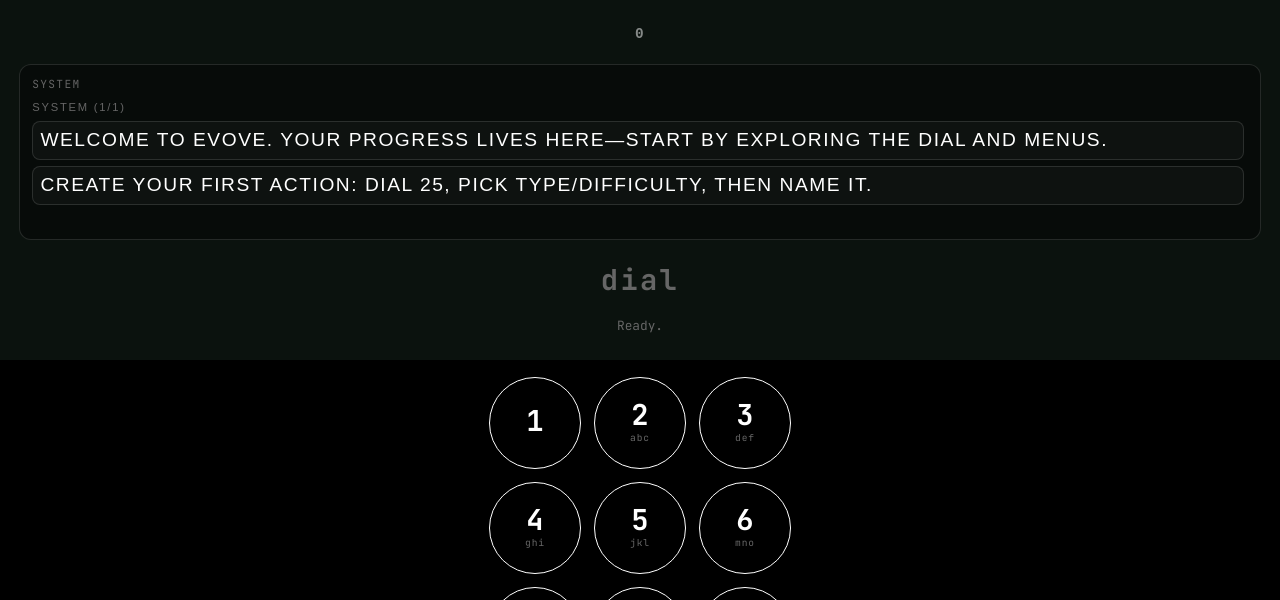
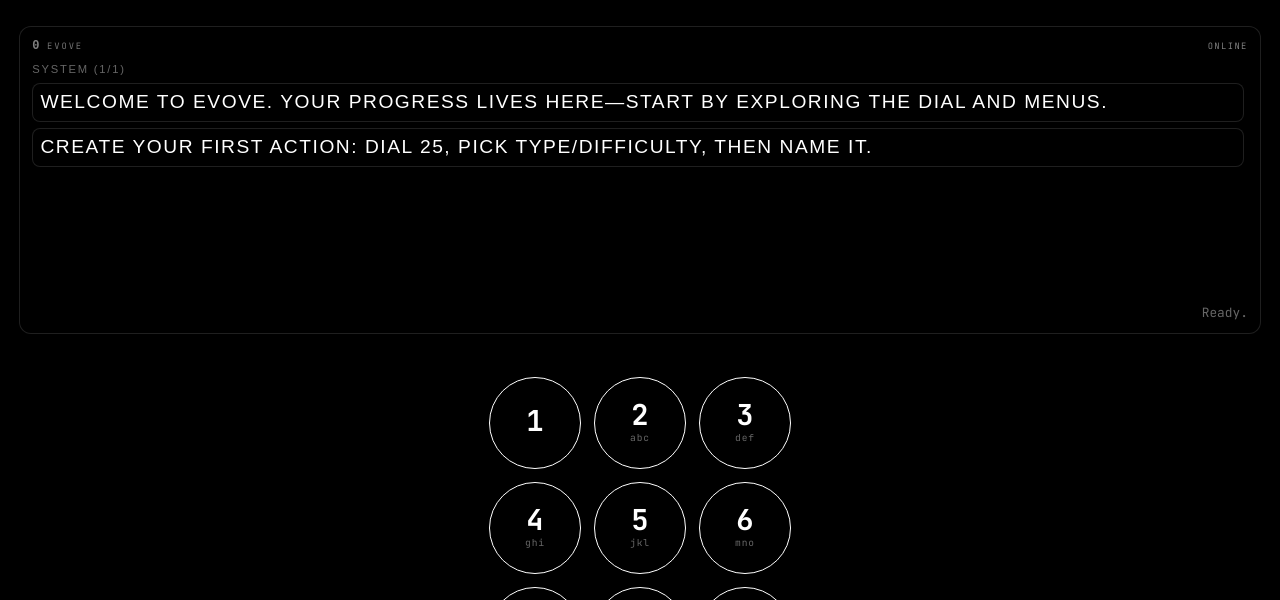
Before and after one commit to do-mgix/evove-by-roko, a Flask app: page / in a window 1280 px wide. Shown: the top 600 px of the page. Run offline with Flask 3, Linux system fonts and the light colour scheme; some web fonts are replaced.

Commit message:
Refine web display layout and animations

```diff
--- a/src/components/services/web_service/static/screen_ui.js
+++ b/src/components/services/web_service/static/screen_ui.js
@@ -45,6 +45,15 @@ class ScreenUI {
             clearInterval(this.sequenceTimer);
             this.sequenceTimer = null;
         }
+    }
+
+    getLastRender() {
+        return this.lastRender ? { ...this.lastRender } : null;
+    }
+
+    setLastRender(state) {
+        this.lastRender = state ? { ...state } : null;
+        this.renderLast();
     }
 
     clearScreen() {
--- a/src/components/services/web_service/templates/index.html
+++ b/src/components/services/web_service/templates/index.html
@@ -52,7 +52,7 @@
         /* DISPLAY */
         #display-row {
             flex: 0 0 45vh;
-            background: #0b120e;
+            background: #000;
             padding: 1.6rem 1.2rem;
             display: flex;
             flex-direction: column;
@@ -114,23 +114,44 @@
         }
 
         #display-messages-panel {
-            flex: 0 0 22vh;
+            flex: 1 1 auto;
             display: flex;
             flex-direction: column;
             gap: 0.6rem;
             border: 1px solid rgba(255, 255, 255, 0.12);
             border-radius: 12px;
             padding: 0.75rem;
-            background: rgba(0, 0, 0, 0.35);
+            background: #000;
             min-height: 0;
             overflow: hidden;
         }
 
-        #display-messages-title {
-            font-size: 0.7rem;
-            color: var(--dim);
-            letter-spacing: 0.12em;
+        #topbar {
+            display: flex;
+            justify-content: space-between;
+            align-items: center;
+            font-size: 0.55rem;
+            letter-spacing: 0.16em;
+            color: rgba(255, 255, 255, 0.5);
             text-transform: uppercase;
+            transition: transform 0.3s ease, opacity 0.3s ease;
+        }
+
+        #topbar .top-left {
+            display: flex;
+            align-items: center;
+            gap: 0.4rem;
+        }
+
+        #topbar .brand {
+            font-size: 0.55rem;
+            letter-spacing: 0.22em;
+            color: rgba(255, 255, 255, 0.45);
+        }
+
+        #topbar.hidden {
+            transform: translateY(-120%);
+            opacity: 0;
         }
 
         #display-messages {
@@ -203,11 +224,52 @@
             padding: 0.35rem 0.45rem;
             border-radius: 8px;
             border: 1px solid rgba(255, 255, 255, 0.12);
-            background: rgba(255, 255, 255, 0.03);
+            background: #000;
         }
 
         #display-messages.menu {
             white-space: normal;
+        }
+
+        #display-messages-panel #display-points {
+            font-family: 'Courier New', monospace;
+            font-size: 0.75rem;
+            font-weight: 700;
+            color: var(--fg);
+            letter-spacing: 0.1em;
+            text-align: left;
+            opacity: 0.5;
+        }
+
+        #display-messages-panel #phone-display {
+            flex: 0 0 auto;
+            display: flex;
+            flex-direction: column;
+            gap: 0.5rem;
+            align-items: center;
+            justify-content: center;
+        }
+
+        #display-number {
+            opacity: 0;
+            transform: translateY(16px);
+            transition: transform 0.25s ease, opacity 0.25s ease;
+        }
+
+        #display-number.visible {
+            opacity: 1;
+            transform: translateY(0);
+        }
+
+        #display-number .float-char {
+            display: inline-block;
+            animation: floatChar 2.4s ease-in-out infinite;
+            animation-delay: var(--float-delay, 0s);
+        }
+
+        @keyframes floatChar {
+            0%, 100% { transform: translateY(0); }
+            50% { transform: translateY(-6px); }
         }
 
         .menu-item {
@@ -709,18 +723,16 @@
         <div class="progress"><div class="progress-fill"></div></div>
         <div class="status" id="loadscreen-status"></div>
     </div>
-    <div id="network-lost">
-        <div class="nl-card">
-            <div class="nl-title">Network Lost</div>
-            <div class="nl-subtitle">Please check your connection</div>
-            <button class="nl-retry" id="network-retry">Retry</button>
-        </div>
-    </div>
     <!-- DISPLAY -->
     <div id="display-row">
-        <div id="display-points">0</div>
-            <div id="display-messages-panel">
-            <div id="display-messages-title">SYSTEM</div>
+        <div id="display-messages-panel">
+            <div id="topbar">
+                <div class="top-left">
+                    <div id="display-points">0</div>
+                    <div class="brand">EVOVE</div>
+                </div>
+                <span id="conn-status">CONNECTING</span>
+            </div>
             <div id="display-messages">
                 <div id="lockscreen">
                     <div class="lockscreen-content">
@@ -729,9 +741,9 @@
                     </div>
                 </div>
             </div>
-        </div>
-        <div id="phone-display">
-            <div id="display-number" class="empty">dial</div>
+            <div id="phone-display">
+                <div id="display-number"></div>
+            </div>
             <div id="display-label">Ready.</div>
         </div>
     </div>
@@ -842,14 +854,14 @@
         const displayLabel  = document.getElementById('display-label');
         const displayMessages = document.getElementById('display-messages');
         const toast         = document.getElementById('toast');
+        const topbar        = document.getElementById('topbar');
+        const connStatus    = document.getElementById('conn-status');
         const lockscreen    = document.getElementById('lockscreen');
         const lockTime      = document.getElementById('lock-time');
         const lockDate      = document.getElementById('lock-date');
         const progressFill  = document.querySelector('#loadscreen .progress-fill');
         const loadscreen    = document.getElementById('loadscreen');
         const loadscreenStatus = document.getElementById('loadscreen-status');
-        const networkLost   = document.getElementById('network-lost');
-        const networkRetry  = document.getElementById('network-retry');
         const keys          = document.querySelectorAll('.key');
         const keypad        = document.getElementById('phone-keypad');
         const displayRow    = document.getElementById('display-row');
@@ -909,6 +921,7 @@
         let lockDragStartY = 0;
         let lockDragDelta = 0;
         let lockDragging = false;
+        let lastServerRender = null;
 
         function setLoadMessage(msg) {
             if (loadscreenStatus) loadscreenStatus.textContent = msg || '';
@@ -941,15 +954,8 @@
             }, remaining);
         }
 
-        function showNetworkLost() {
-            // Disabled: do not block UI when connection drops.
-            return;
-        }
-
-        function hideNetworkLost() {
-            if (networkLost) networkLost.classList.remove('show');
-            displayRow.style.display = '';
-            keypad.style.display = '';
+        function setConnectionStatus(text) {
+            if (connStatus) connStatus.textContent = text || '';
         }
 
         async function playStartupSound() {
@@ -1079,10 +1085,6 @@
 
         // HELPERS
         function updateDisplay() {
-            let emptyLabel = inputMode === 'text' ? 'type' : 'dial';
-            if (pendingType && pendingPrompt) {
-                emptyLabel = pendingPrompt;
-            }
             if (buffer) {
                 if (suggestionActive && activeSuggestionDisplay && pendingPrompt === 'log message') {
                     const b = buffer;
@@ -1091,17 +1093,49 @@
                     const bLower = b.toLowerCase();
                     if (sLower.startsWith(bLower) && s.length >= b.length) {
                         const tail = s.slice(b.length);
-                        displayNumber.innerHTML = `${b}<span class="ghost">${tail}</span>`;
+                        const animated = b.split('').map((ch, idx) => {
+                            const delay = `${(idx % 6) * 0.12}s`;
+                            return `<span class="float-char" style="--float-delay:${delay}">${ch}</span>`;
+                        }).join('');
+                        displayNumber.innerHTML = `${animated}<span class="ghost">${tail}</span>`;
                     } else {
-                        displayNumber.textContent = buffer;
+                        const animated = buffer.split('').map((ch, idx) => {
+                            const delay = `${(idx % 6) * 0.12}s`;
+                            return `<span class="float-char" style="--float-delay:${delay}">${ch}</span>`;
+                        }).join('');
+                        displayNumber.innerHTML = animated;
                     }
                 } else {
-                    displayNumber.textContent = buffer;
-                }
-                displayNumber.classList.remove('empty');
+                    const animated = buffer.split('').map((ch, idx) => {
+                        const delay = `${(idx % 6) * 0.12}s`;
+                        return `<span class="float-char" style="--float-delay:${delay}">${ch}</span>`;
+                    }).join('');
+                    displayNumber.innerHTML = animated;
+                }
+                displayNumber.classList.add('visible');
             } else {
-                displayNumber.textContent = emptyLabel;
-                displayNumber.classList.add('empty');
+                displayNumber.textContent = '';
+                displayNumber.classList.remove('visible');
+            }
+
+            if (topbar) {
+                if (buffer && buffer.length > 0) {
+                    topbar.classList.add('hidden');
+                } else {
+                    topbar.classList.remove('hidden');
+                }
+            }
+
+            if (uiMode !== 'nav') {
+                if (lastServerRender) {
+                    screenUI.setLastRender(lastServerRender);
+                }
+            }
+
+            if (pendingType && pendingPrompt) {
+                displayLabel.textContent = `Input: ${pendingPrompt}`;
+            } else if (!buffer) {
+                displayLabel.textContent = 'Ready.';
             }
         }
 
@@ -1120,17 +1154,10 @@
         }
 
         function setMode(mode) {
-            uiMode = mode;
+            uiMode = 'classic';
             keypad.classList.remove('mode-classic', 'mode-nav');
-            keypad.classList.add(mode === 'nav' ? 'mode-nav' : 'mode-classic');
+            keypad.classList.add('mode-classic');
             updateNavKeys();
-            if (mode === 'nav') {
-                setRootMenu();
-                subScreen = 'list';
-                if (fountainValue === 0 && currentScore > 0) {
-                    fountainValue = currentScore;
-                }
-            }
             renderMenu();
         }
 
@@ -1154,23 +1181,9 @@
                 screenUI.renderLast();
                 return;
             }
-            if (subScreen === 'fountain') {
-                renderFountain();
-                return;
-            }
-            displayMessages.classList.add('menu');
+            displayMessages.classList.remove('menu');
             displayMessages.style.overflowY = 'auto';
-            const menu = currentMenu();
-            if (!menu) {
-                displayMessages.innerHTML = '';
-                return;
-            }
-            displayLabel.textContent = menu.title;
-            const items = menu.items.map((item, idx) => {
-                const cls = idx === menuSelection ? 'menu-item selected' : 'menu-item';
-                return `<div class="${cls}">${item.label}</div>`;
-            });
-            displayMessages.innerHTML = items.join('');
+            screenUI.renderLast();
         }
 
         function renderFountain() {
@@ -1531,8 +1544,8 @@
                 const res = await fetch('/api/status');
                 if (!res.ok) {
                     if (statusTimeoutTimer) clearTimeout(statusTimeoutTimer);
-                    showNetworkLost();
                     showLoadscreen();
+                    setConnectionStatus('OFFLINE');
                     statusInFlight = false;
                     return;
                 }
@@ -1540,8 +1553,8 @@
                 if (statusTimeoutTimer) clearTimeout(statusTimeoutTimer);
                 setLoadProgress(100);
                 setLoadMessage('Online');
+                setConnectionStatus('ONLINE');
                 hideLoadscreen();
-                hideNetworkLost();
                 statusInFlight = false;
 
                 if (data.user) {
@@ -1598,6 +1611,7 @@
                 if (data.messages && data.messages.length > 0) {
                     if (uiMode !== 'nav') {
                         screenUI.showFromMessages(data.messages);
+                        lastServerRender = screenUI.getLastRender();
                         showToast(data.messages[data.messages.length - 1]);
                     }
                 }
@@ -1605,7 +1619,7 @@
                 if (statusTimeoutTimer) clearTimeout(statusTimeoutTimer);
                 setLoadMessage('Connecting...');
                 showLoadscreen();
-                showNetworkLost();
+                setConnectionStatus('OFFLINE');
                 statusInFlight = false;
             }
         }
@@ -1798,6 +1812,7 @@
                     setTimeout(() => key.classList.remove('pressed'), 300);
                 } else if (del) {
                     if (screenUI.exitListOrSequence()) {
+                        lastServerRender = null;
                         return;
                     }
                     if (buffer.length === 0) return;
@@ -1926,7 +1941,7 @@
             setMode('classic');
             updateDisplay();
             showLoadscreen();
-            hideNetworkLost();
+            setConnectionStatus('CONNECTING');
             setLoadProgress(10);
             setLoadMessage('DOM ready');
             updateBootStatus();
@@ -1945,21 +1960,13 @@
         });
 
         window.addEventListener('online', () => {
-            hideNetworkLost();
+            setConnectionStatus('ONLINE');
             updateStatus();
         });
 
         window.addEventListener('offline', () => {
-            showNetworkLost();
+            setConnectionStatus('OFFLINE');
         });
-
-        if (networkRetry) {
-            networkRetry.addEventListener('click', () => {
-                showLoadscreen();
-                setLoadMessage('Retrying...');
-                updateStatus();
-            });
-        }
 
         async function cancelPending() {
             try {
```
Also changed, not shown: other parts of src/components/services/web_service/templates/index.html (+7 -55 lines).
